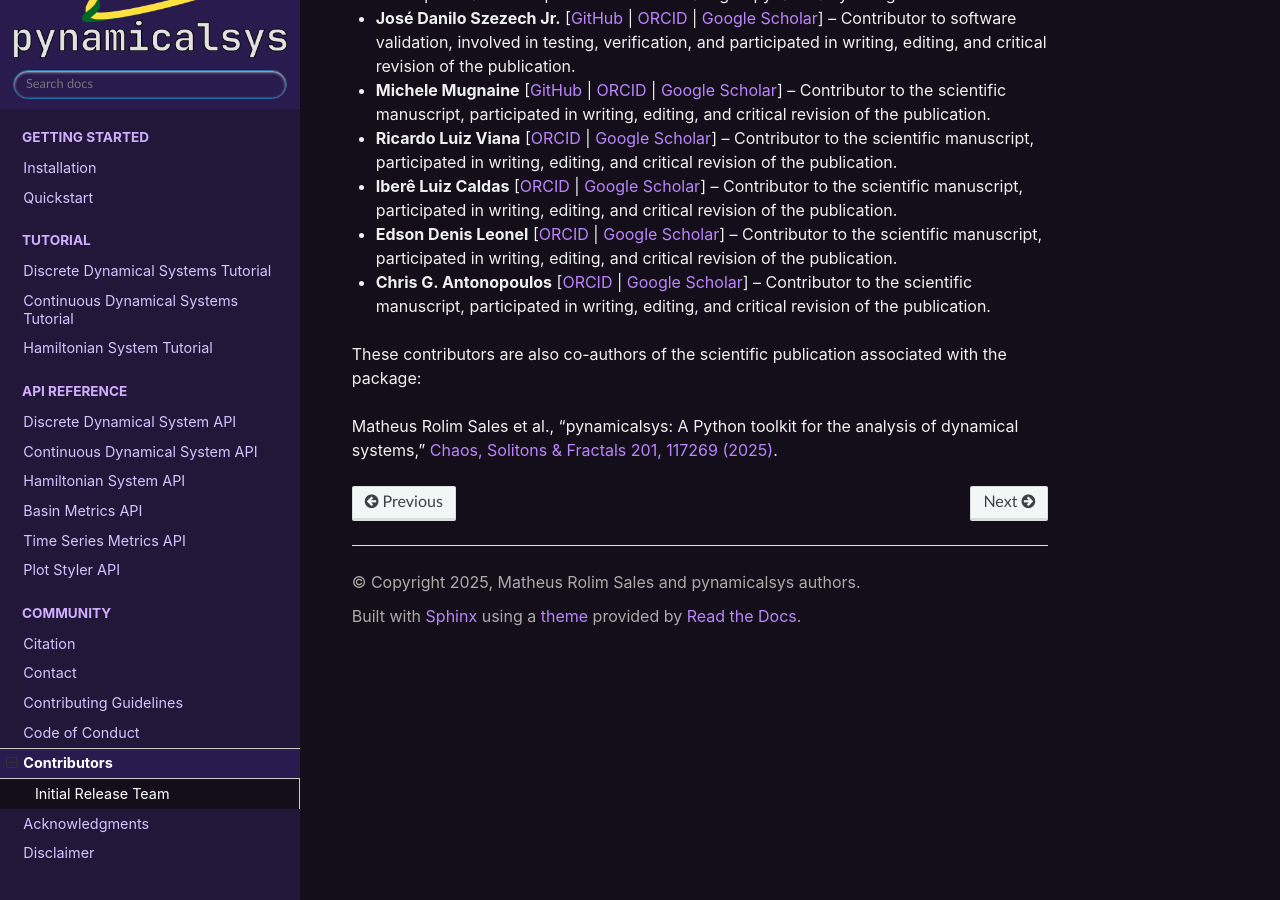
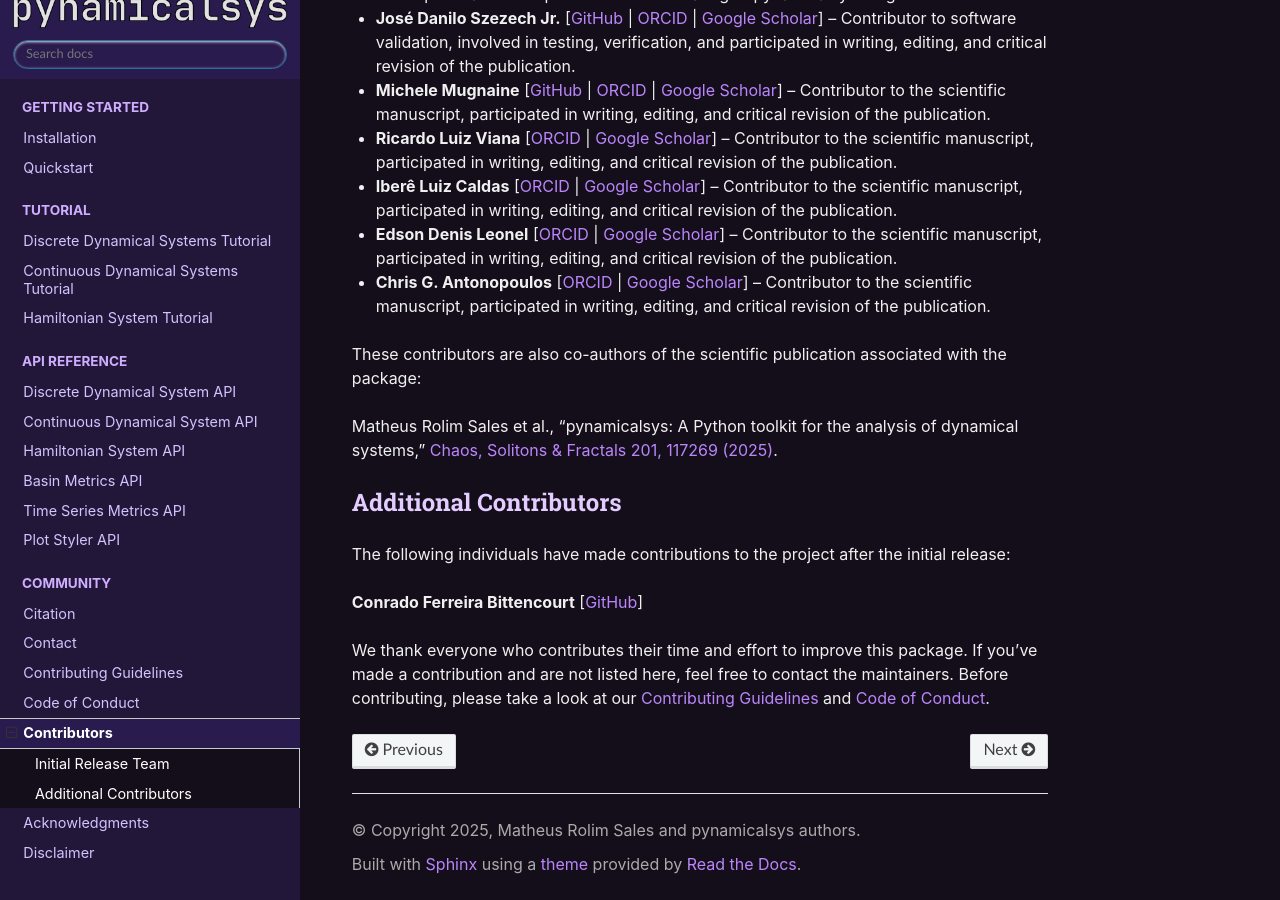
Before and after one commit to mrolims/pynamicalsys, a Sphinx documentation site: the page built from docs/source/contributors.rst, in a window 1280 px wide and 900 px high, scrolled down 547 px. Built offline with Sphinx 7.4.7 and the Read the Docs theme 3.1.0, drawn with Linux system fonts in a browser that asks for light colours; the version number could not be read and is left out.

Commit message:
docs: Update contributors

```diff
--- a/docs/source/contributors.rst
+++ b/docs/source/contributors.rst
@@ -21,11 +21,11 @@ These contributors are also co-authors of the scientific publication associated
 Matheus Rolim Sales et al., "pynamicalsys: A Python toolkit for the analysis of dynamical systems," `Chaos, Solitons & Fractals 201, 117269 (2025) <https://doi.org/10.1016/j.chaos.2025.117269>`_.
 
 
-.. Additional Contributors
-.. ------------------------
+Additional Contributors
+------------------------
 
-.. The following individuals have made contributions to the project after the initial release:
+The following individuals have made contributions to the project after the initial release:
 
-.. - _To be added..._
+**Conrado Ferreira Bittencourt** [`GitHub <https://github.com/ConradBitt>`__]
 
-.. We thank everyone who contributes their time and effort to improve this package. If you've made a contribution and are not listed here, feel free to submit a pull request or contact the maintainers. Before contributing, please take a look at our :doc:`contributing` and :doc:`code_of_conduct`.
+We thank everyone who contributes their time and effort to improve this package. If you've made a contribution and are not listed here, feel free to contact the maintainers. Before contributing, please take a look at our :doc:`contributing` and :doc:`code_of_conduct`.
```
